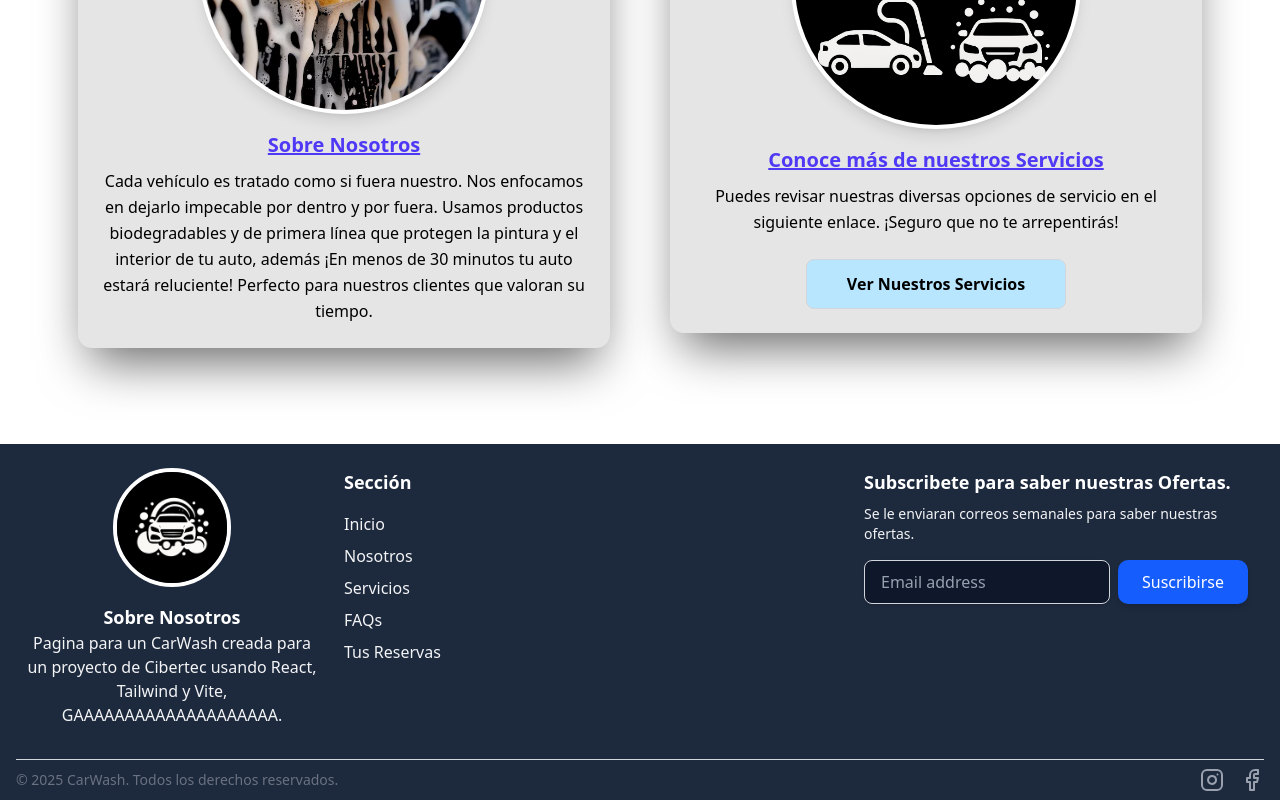
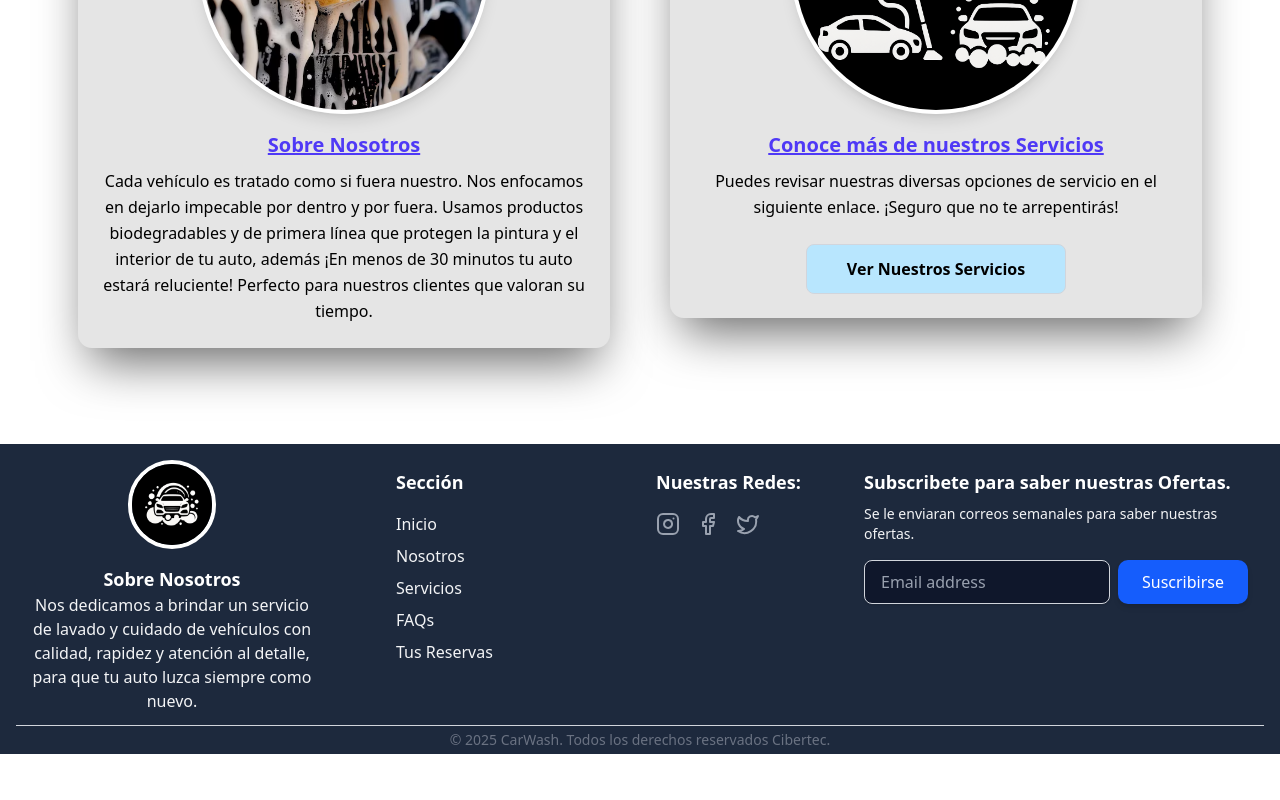
Before and after one commit to gerald-gv/CarWash-web, a React (Vite) app: page / in a window 1280 px wide. Shown: the part 997-1797 px from the top of the page. After the commit the page ends 1751 px from the top, so only its background shows below. Built offline with nearby package versions, Linux system fonts and the light colour scheme.

Commit message:
Cambios en la animacion de los Cards y footer

```diff
--- a/src/components/CardInicio.jsx
+++ b/src/components/CardInicio.jsx
@@ -28,12 +28,10 @@ function Card() {
 
         {/*Contenedor Cards */}
 
-        <div
-          data-aos="fade-up"
-          className="grid gap-8 md:grid-cols-2 w-full max-w-6xl mx-auto"
-        >
+        <div data-aos="fade-up" className="grid gap-8 md:grid-cols-2 w-full max-w-6xl mx-auto">
           {/* Card 1 */}
-          <div className="shadow-2xl shadow-black/60 hover:shadow-2xl hover:shadow-blue-500/80 hover:shadow-[0_25px_50px_-12px] relative group bg-neutral-200 text-white rounded-xl shadow-2xl overflow-hidden w-full md:w-[95%] m-auto p-6 transition-all duration-300 ease-in-out hover:[transform:perspective(1000px)_rotateY(6deg)_rotateX(1deg)]">
+          <div data-aos="fade-right">
+            <div className="shadow-2xl shadow-black/60 hover:shadow-2xl hover:shadow-blue-900 hover:shadow-[0_20px_50px_rgba(99,102,241,0.3)] relative group bg-neutral-200 text-white rounded-xl overflow-hidden w-full md:w-[95%] m-auto p-6 transition-all duration-300 ease-in-out hover:[transform:perspective(1000px)_rotateY(6deg)_rotateX(1deg)]">
               {/* Imagen redonda animada */}
               <img
                 className="w-[60%] aspect-square object-cover rounded-full mx-auto my-4 border-4 border-white shadow-lg group-hover:scale-105 group-hover:-translate-y-1 transition-all duration-200 ease-linear hover:[transform:perspective(1000px)_rotateY(6deg)_rotateX(1deg)]"
@@ -50,16 +48,18 @@ function Card() {
                 Cada vehículo es tratado como si fuera nuestro. Nos enfocamos en
                 dejarlo impecable por dentro y por fuera. Usamos productos
                 biodegradables y de primera línea que protegen la pintura y el
-              interior de tu auto, además ¡En menos de 30 minutos tu auto estará
-              reluciente! Perfecto para nuestros clientes que valoran su tiempo.
+                interior de tu auto, además ¡En menos de 30 minutos tu auto
+                estará reluciente! Perfecto para nuestros clientes que valoran
+                su tiempo.
               </p>
             </div>
-
+          </div>
           {/* Card 2 */}
-          <div className="shadow-2xl shadow-black/60 hover:shadow-2xl hover:shadow-blue-500/80 hover:shadow-[0_25px_50px_-12px] relative group bg-neutral-200 text-white rounded-xl shadow-2xl overflow-hidden w-full md:w-[95%] m-auto p-6 transition-all duration-300 ease-in-out hover:[transform:perspective(1000px)_rotateY(6deg)_rotateX(1deg)]">
+          <div data-aos="fade-left">
+            <div className="shadow-2xl shadow-black/60 hover:shadow-2xl hover:shadow-blue-900 hover:shadow-[0_20px_50px_rgba(99,102,241,0.3)] relative group bg-neutral-200 text-white rounded-xl overflow-hidden w-full md:w-[95%] m-auto p-6 transition-all duration-300 ease-in-out hover:[transform:perspective(1000px)_rotateY(-6deg)_rotateX(1deg)]">
               {/* Imagen redonda animada */}
               <img
-              className="w-[60%] aspect-square object-cover rounded-full mx-auto my-4 border-4 border-white shadow-lg group-hover:scale-105 group-hover:-translate-y-1 transition-all duration-200 ease-linear hover:[transform:perspective(1000px)_rotateY(6deg)_rotateX(1deg)]"
+                className="w-[60%] aspect-square object-cover rounded-full mx-auto my-4 border-4 border-white shadow-lg group-hover:scale-105 group-hover:-translate-y-1 transition-all duration-200 ease-linear hover:[transform:perspective(1000px)_rotateY(-6deg)_rotateX(1deg)]"
                 src={Imagen2}
                 alt="Nuestros Servicios"
               />
@@ -84,6 +84,7 @@ function Card() {
             </div>
           </div>
         </div>
+      </div>
     </section>
   );
 }
--- a/src/components/Footer.jsx
+++ b/src/components/Footer.jsx
@@ -1,6 +1,6 @@
 import React from "react";
 import Imagen2 from "/images/Logo.png";
-import { Facebook, Instagram } from "lucide-react";
+import { Facebook, Instagram, Twitter } from "lucide-react";
 import { Link } from "react-router-dom";
 
 export const Footer = () => {
@@ -16,20 +16,21 @@ export const Footer = () => {
       <footer>
         <div className="flex flex-wrap items-start w-full ">
           {/* Sección 1 */}
-          <div className=" w-full sm:w-1/2 md:w-1/4 px-2 text-center pt-2">
+          <div className=" w-full sm:w-1/2 md:w-1/4 px-2 text-center">
             <img
-              className="w-[40%] aspect-square object-cover rounded-full block mx-auto my-4 border-4 border-white transition-transform duration-300 ease-in-out hover:scale-105 hover:border-blue-400"
+              className="w-[30%] aspect-square object-cover rounded-full block mx-auto my-4 border-4 border-white transition-transform duration-300 ease-in-out hover:scale-105 hover:border-blue-400"
               src={Imagen2}
               alt=""
             />
             <h5 className="text-lg font-semibold text-white">Sobre Nosotros</h5>
             <p className="text-gray-100">
-              Pagina para un CarWash creada para un proyecto de Cibertec usando
-              React, Tailwind y Vite, GAAAAAAAAAAAAAAAAAAAA.
+              Nos dedicamos a brindar un servicio de lavado y cuidado de
+              vehículos con calidad, rapidez y atención al detalle, para que tu
+              auto luzca siempre como nuevo.
             </p>
           </div>
           {/* Sección 2 */}
-          <div className="w-full sm:w-1/2 md:w-1/4 px-4 mb-6 pt-6">
+          <div className="w-full sm:w-1/2 md:w-1/6 px-4 mb-6 pt-6 mx-auto">
             <h5 className="text-lg font-semibold mb-4 text-white">Sección</h5>
             <ul className="flex flex-col space-y-2">
               {links.map(({ nombre, href }) => (
@@ -44,8 +45,43 @@ export const Footer = () => {
               ))}
             </ul>
           </div>
+          {/* Sección 3 */}
+          <div className="w-full sm:w-1/2 md:w-1/6 px-4 mb-6 pt-6 ">
+            <h5 className="text-lg font-semibold mb-4 text-white">
+              Nuestras Redes:
+            </h5>
+            <ul className="flex space-x-4 mt-4 mt-4 ">
+              <li>
+                <a
+                  href="#"
+                  target="_self"
+                  className="hover:scale-110 transition-all duration-300 block text-gray-400 hover:text-pink-500"
+                >
+                  <Instagram className="w-6 h-6" />
+                </a>
+              </li>
+              <li>
+                <a
+                  href="#"
+                  target="_self"
+                  className="hover:scale-110 transition-all duration-300 block text-gray-400 hover:text-blue-600"
+                >
+                  <Facebook className="w-6 h-6" />
+                </a>
+              </li>
+              <li>
+                <a
+                  href="#"
+                  target="_self"
+                  className="hover:scale-110 transition-all duration-300 block text-gray-400 hover:text-blue-600"
+                >
+                  <Twitter className="w-6 h-6" />
+                </a>
+              </li>
+            </ul>
+          </div>
           {/* Suscribirse por correo */}
-          <div className="w-full md:w-1/3 md:ml-auto px-4 mb-6 pt-6">
+          <div className="w-full md:w-1/2 md:w-1/3 px-4 mb-6 pt-6">
             <form>
               <h5 className="text-white text-lg font-semibold mb-2">
                 Subscribete para saber nuestras Ofertas.
@@ -74,30 +110,10 @@ export const Footer = () => {
           </div>
         </div>
         {/* Copyright y Redes sociales */}
-        <div className="flex flex-col sm:flex-row justify-between items-center py-2 mt-8 border-t border-gray-300">
-          <p className="text-sm text-gray-500">
-            © 2025 CarWash. Todos los derechos reservados.
+        <div className="flex flex-col sm:flex-row justify-center items-center py-1 mt-3 border-t border-gray-300">
+          <p className="text-sm text-gray-500 ">
+            © 2025 CarWash. Todos los derechos reservados Cibertec.
           </p>
-          <ul className="flex space-x-4 mt-4 sm:mt-0">
-            <li>
-              <a
-                href="#"
-                target="_self"
-                className="hover:scale-110 transition-all duration-300 block text-gray-400 hover:text-pink-500"
-              >
-                <Instagram className="w-6 h-6" />
-              </a>
-            </li>
-            <li>
-              <a
-                href="#"
-                target="_self"
-                className="hover:scale-110 transition-all duration-300 block text-gray-400 hover:text-blue-600"
-              >
-                <Facebook className="w-6 h-6" />
-              </a>
-            </li>
-          </ul>
         </div>
       </footer>
     </div>
```
Lines whose indentation alone changed are shown as unchanged.
